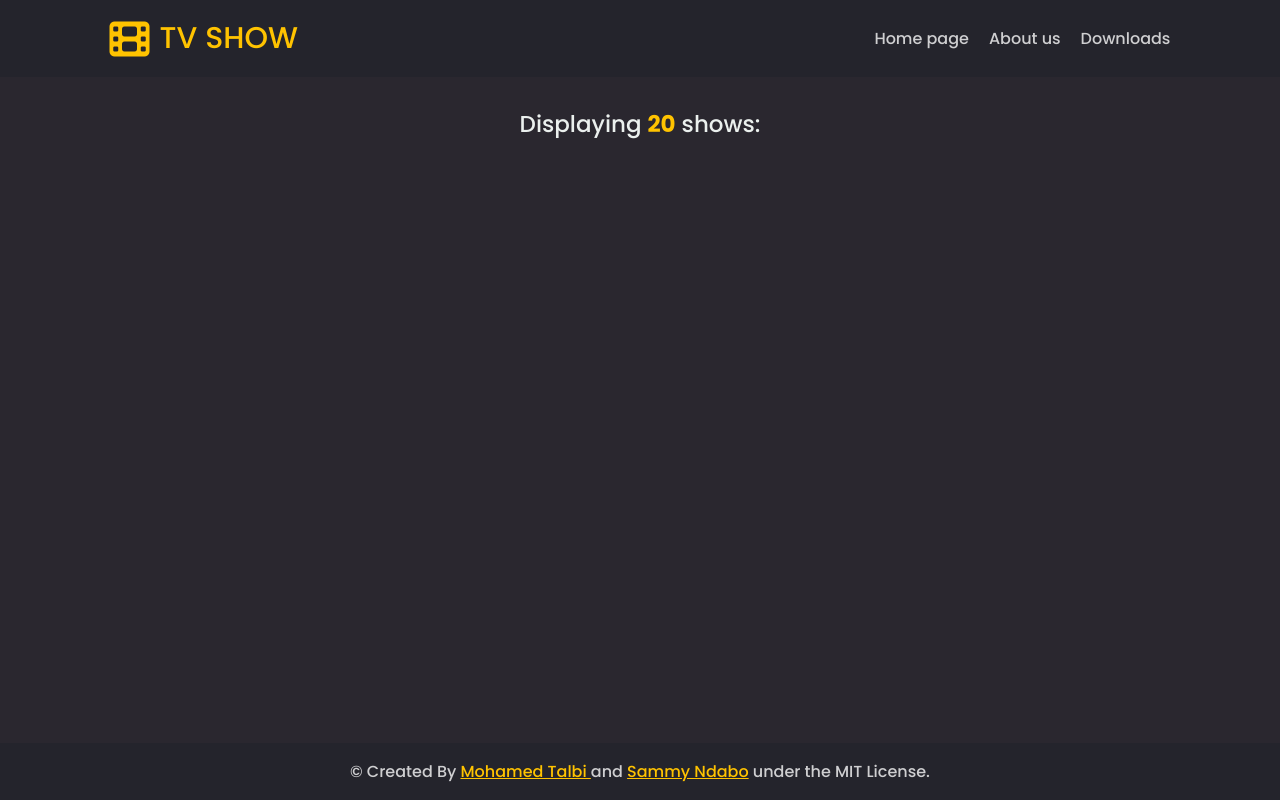
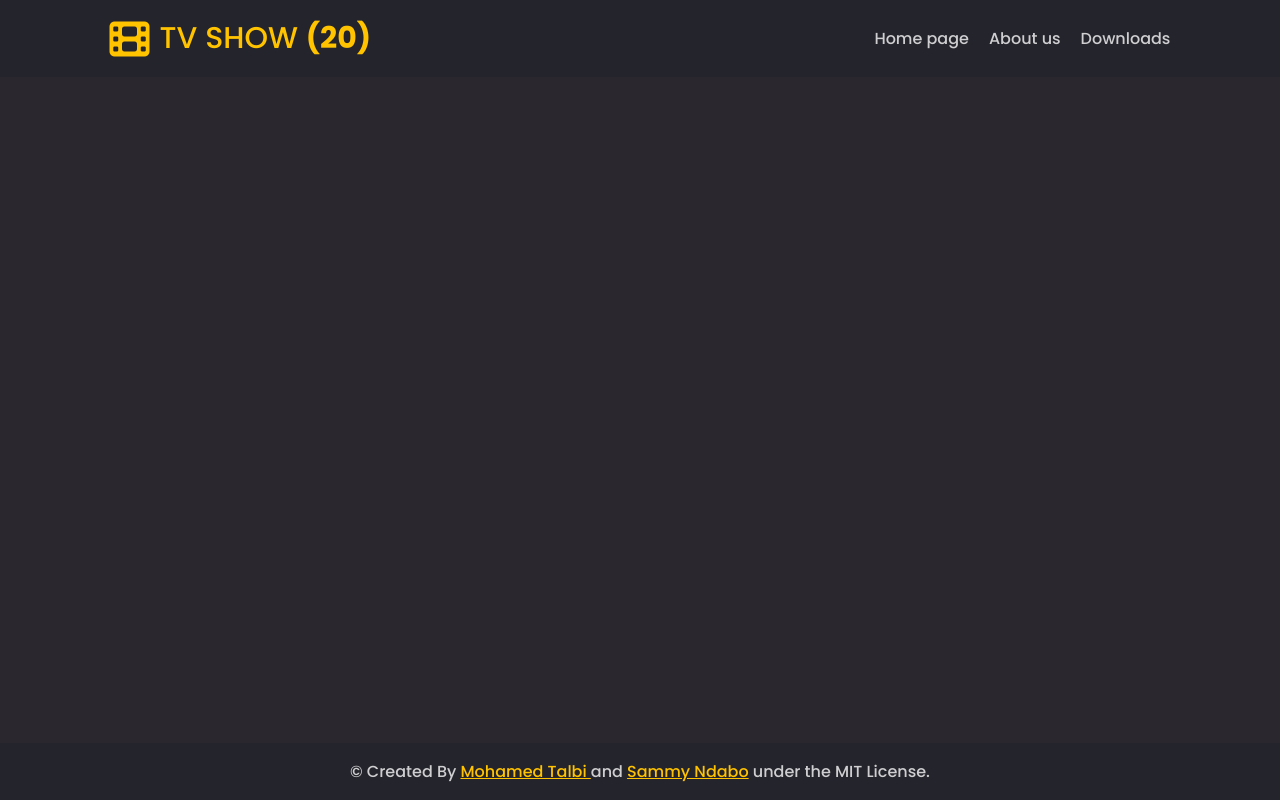
Before and after one commit to m-talbi/movies-app, a website built with webpack: page src/index.html in a window 1280 px wide. Built offline with nearby package versions, Linux system fonts and the light colour scheme; no server answers.

Commit message:
Move items counter to header section

```diff
--- a/src/index.html
+++ b/src/index.html
@@ -17,7 +17,7 @@
     <nav class="navbar">
       <a href="#" class="nav-logo">
         <i class="fa-solid fa-film"></i>
-        <p>TV SHOW</p>
+        <p>TV SHOW <span class="show-number"></span></p>
       </a>
       <ul class="menu-list">
         <li class="list-item">
@@ -33,7 +33,6 @@
     </nav>
   </header>
   <main class="main-section">
-    <p class="counter-container">Displaying <span class="show-number"></span> shows:</p>
     <div class="movies-list">
 
     </div>
--- a/src/modules/AppComponents/displayMovies.js
+++ b/src/modules/AppComponents/displayMovies.js
@@ -14,7 +14,7 @@ const generateMovie = (movie) => `
         ${generateGenres(movie.genres)}
       </ul>
       <div class="action">
-        <button class="card-btn">See more</button>
+        <button class="card-btn">Comments</button>
         <div class="likes-container">
           <i class="fa-solid fa-heart"></i>
           <span class="likes"></span>
--- a/src/modules/AppComponents/displayShowCounter.js
+++ b/src/modules/AppComponents/displayShowCounter.js
@@ -1,6 +1,6 @@
 const displayShowCounter = (shows) => {
   const counterContainer = document.querySelector('.show-number');
-  counterContainer.innerHTML = shows.length;
+  counterContainer.innerHTML = `(${shows.length})`;
 };
 
 export default displayShowCounter;
```
Also changed, not shown: src/modules/__tests__/items-counter.test.js (+4 -4 lines), dist/index.html, dist/main.js.
